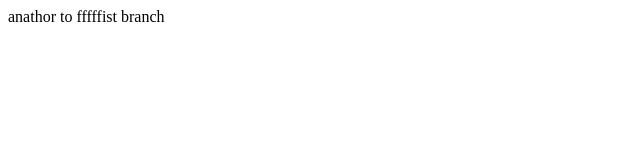
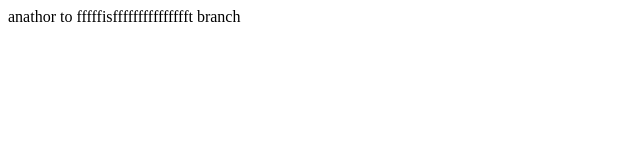
Before and after one commit to zakidze/githubtest, a plain HTML site: page index.html in a window 1280 px wide. Shown: the whole page, without its empty margins (0-640 px from the left). Drawn offline with Linux system fonts and the light colour scheme.

Commit message:
qsdfsqdf

```diff
--- a/index.html
+++ b/index.html
@@ -7,6 +7,6 @@
     <title>Document</title>
   </head>
   <body>
-    anathor to fffffist branch
+    anathor to fffffisffffffffffffffft branch
   </body>
 </html>
```
